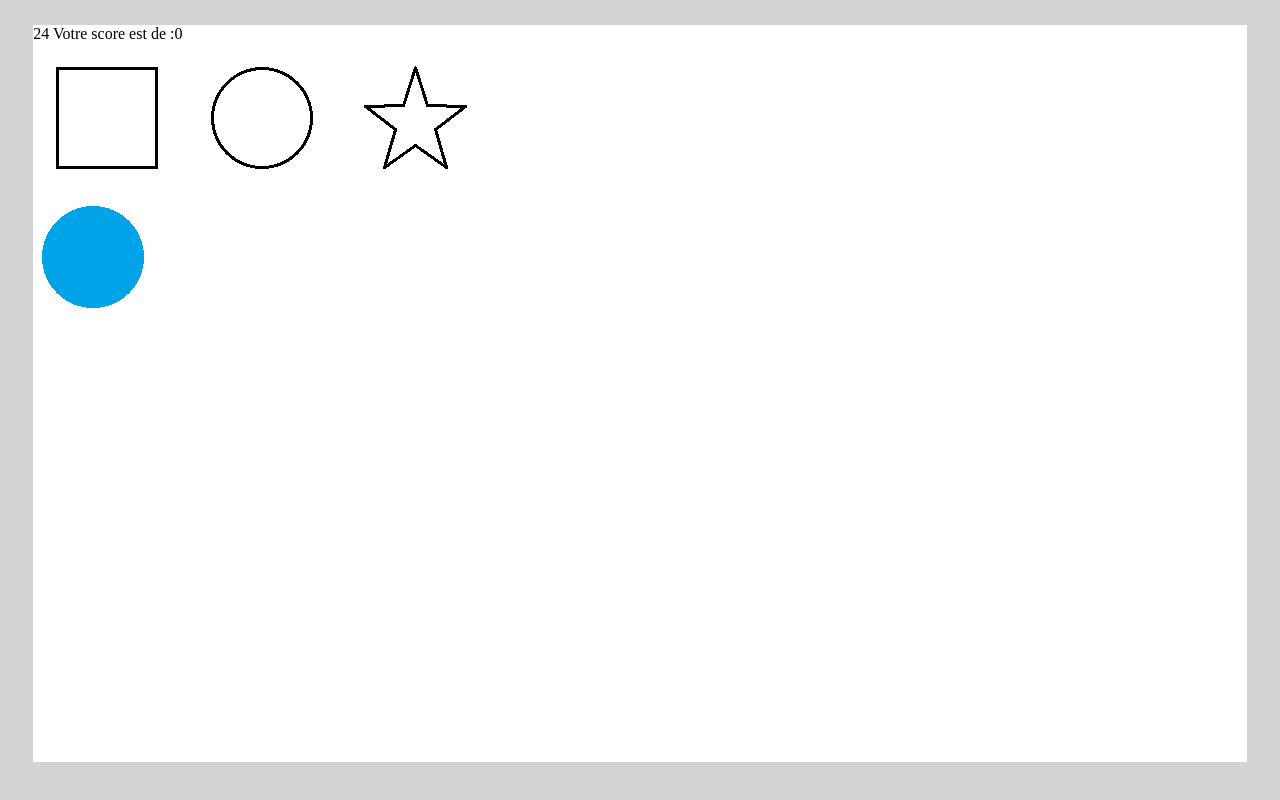
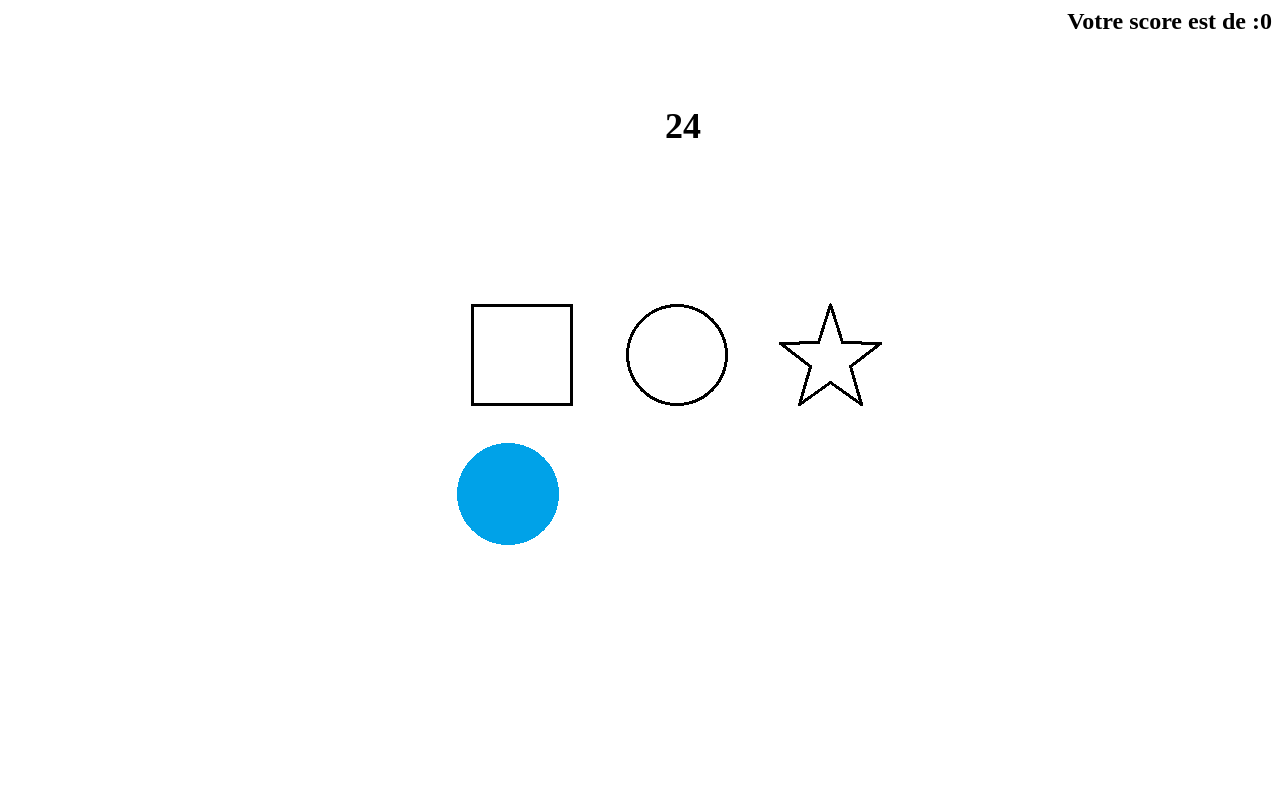
Before and after one commit to SamanMoha/Lapinouss, a PHP site: page /View/GeometryGame.html in a window 1280 px wide. Run offline with PHP 8.4, Linux system fonts and the light colour scheme; some libraries are stand-ins or nearby versions.

Commit message:
Change design

```diff
--- a/geometricgame/Controller/GeometryFormController.js
+++ b/geometricgame/Controller/GeometryFormController.js
@@ -33,17 +33,23 @@ var GeometryFormController = function (pModel) {
         if(responseForm == mainForm){
             model.setScore(model.getScore() + 20);
             $('span#score').html(model.getScore());
-            $(ui.draggable).remove();
+            $(ui.draggable).hide();
+            $('.good').show();
+            $('.wrong').hide();
             model.initListGeometric();
         }else{
             if(model.getScore() >= 10)
             model.setScore(model.getScore() - 10);
+            $('.wrong').show();
+            $('.good').hide();
             $('span#score').html(model.getScore());
         }
     }
 
     function init () {
         $('#endmessage').hide();
+        $('.good').hide();
+        $('.wrong').hide();
         $('#buttonretry').click(function(){retry_clicked();});
         model.startGameTimer();
         $('.droppable').droppable({
--- a/geometricgame/Lapinouss.css
+++ b/geometricgame/Lapinouss.css
@@ -1,14 +1,16 @@
-body {
-    background-color: lightgrey;
+#gametimer{
+    font-size: 36px;
+    font-weight: bold;
+    position: absolute;
+    top: 10%;
+    left: 50%;
+    padding: 25px;
 }
 
-div.content {
-    background-color: white;
-    height: 94%;
-    margin-top: 2%;
-    margin-left: 2%;
-    margin-bottom: 2%;
-    margin-right: 2%;
+.displayscore{
+    font-weight: bold;
+    font-size: 24px;
+    float: right;
 }
 
 .droppable{
@@ -34,9 +36,10 @@ div.listgeometric {
 
 #endmessage {
     position: absolute;
-    left: 20%;
-    right: 20%;
-    background: #dfd;
+    top: 35%;
+    left: 40%;
+    right: 25%;
+    background: green;
     width: 300;
     height: 80;
     z-index: 100;
@@ -50,22 +53,26 @@ div.listgeometric {
     box-shadow: .3em .3em .5em rgba(0, 0, 0, .8);
     padding: 20px;
 }
+img.answer{
+    float: left;
+}
+span.answer{
+    float: left;
+}
+.good{
+    border: 2px solid green;
+    display: inline-block;
+    background-color: green;
+}
 
-#gamehome {
+.wrong{
+    border: 2px solid red;
+    display: inline-block;
+    background-color: red;
+}
+
+.core{
     position: absolute;
-    left: 20%;
-    right: 20%;
-    background: #dfd;
-    width: 600;
-    height: 450;
-    z-index: 100;
-
-    border: 2px solid #333;
-    -moz-border-radius: 10px;
-    -webkit-border-radius: 10px;
-    border-radius: 10px;
-    -moz-box-shadow: .3em .3em .5em rgba(0, 0, 0, .8);
-    -webkit-box-shadow: .3em .3em .5em rgba(0, 0, 0, .8);
-    box-shadow: .3em .3em .5em rgba(0, 0, 0, .8);
-    padding: 20px;
+    top: 35%;
+    left: 35%;
 }
--- a/geometricgame/View/GeometryGame.html
+++ b/geometricgame/View/GeometryGame.html
@@ -20,40 +20,40 @@
     </head>
 
     <body>
-        <div class="content" >
         <div class="header">
-                <span id="gametimer"></span>
-                <span class="displayscore">
+            <div class="displayscore">
                 Votre score est de :<span id="score">0</span>
-                </span>
+            </div>
+            <div id="gametimer"></div>
         </div>
         <div id="endmessage">
             Le temps est termine!<br>
             Votre score est de <span id="endscore"></span><br>
             <input type="button" id="buttonretry" value="Recommencer" />
         </div>
-            <!--<div id="gamehome">
-                <span class="rules">
-                    Age conseille: 3ans<br>
-                    Regles:<br>
-                    <p>
-                        l objectif est de regrouper les differentes formes par type, c est a dire les carre avec les carrees etc ...
-                        On verras bien la place que ça prend okay au pire Blablabla
-                    </p>
-                </span>
-                <span class="menu">
-                    <input type="button" id="playbutton" value="Play"/>
-                    <br>
-                    <input type="button" id="scorebutton" value="Score"/>
-                </span>
-            </div>-->
-            <div>
+        <div class="core">
+            <div class="mainForm">
                 <img src="../image/square.png" class="droppable" data-form="square"/>
                 <img src="../image/circle.png" class="droppable" data-form="circle"/>
                 <img src="../image/star.png" class="droppable" data-form="star"/>
             </div>
+            <div class="good">
+                <img src="../image/valid.png" class="answer">
+                <span class="answer">
+                    Bravo!<br>
+                    Tu as trouvé la bonne réponse et gagné 20 points supplémentaire!<br>
+                    Essaye encore avec la prochaine forme.
+                </span>
+            </div>
+            <div class="wrong">
+                <img src="../image/error.png" class="answer">
+                <span class="answer">
+                    Dommage!<br>
+                    Tu t'es trompé de réponse donc tu as perdu 10 points!<br>
+                    Essaye encore avec la même forme.
+                </span>
+            </div>
             <div id="listgeometric"></div>
-            <!--<input type="button" id="pausebutton" value="Pause"/>-->
         </div>
     </body>
 </html>
```
Also changed, not shown: geometricgame/image/error.png (added), geometricgame/image/valid.png (added), geometricgame/image/validation.jpg (added). Lines whose indentation alone changed are shown as unchanged.
